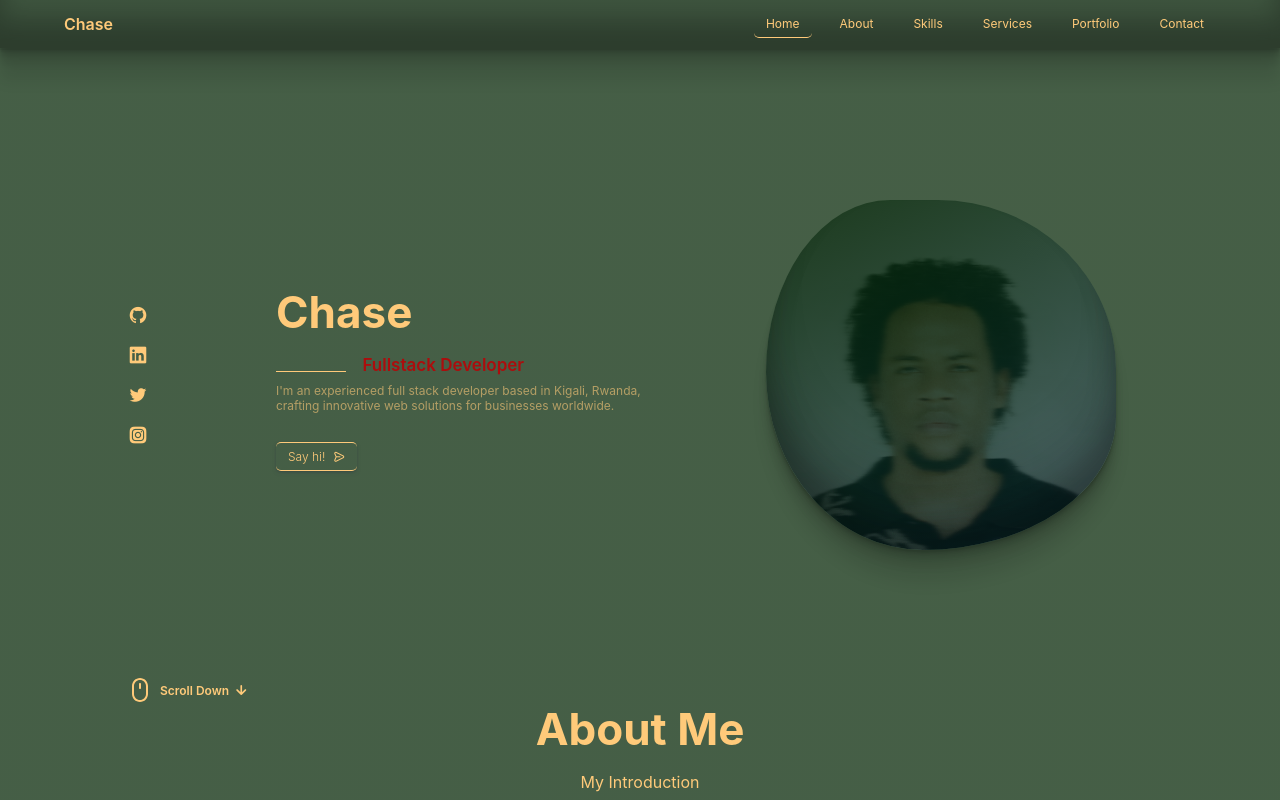
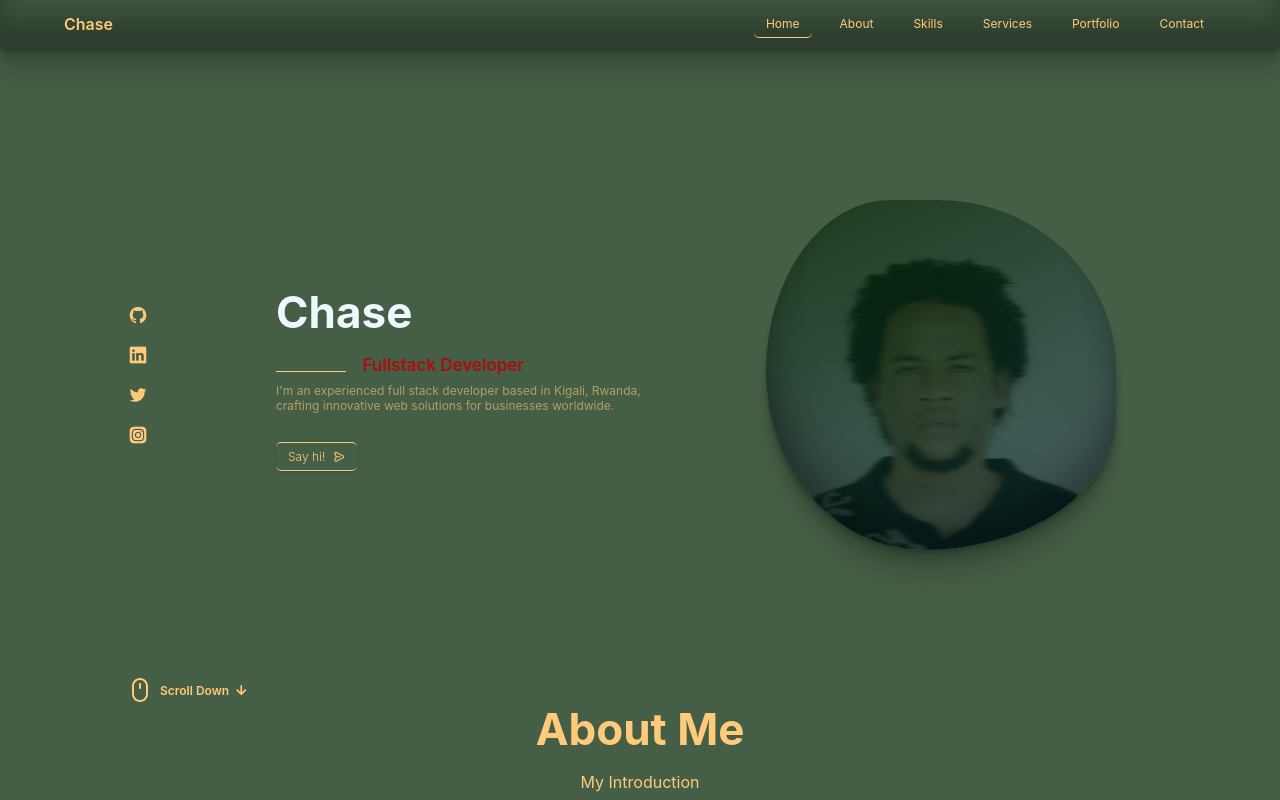
Before and after one commit to Chaseknis/portfolio, a React (Create React App) app: page /skills in a window 1280 px wide. Shown: the top 800 px of the page. Built offline with nearby package versions, Linux system fonts and the light colour scheme.

Commit message:
Use formspree to validate the contact Form Run linters for errrors

```diff
--- a/src/routes/Footer.js
+++ b/src/routes/Footer.js
@@ -1,8 +1,9 @@
 import React from 'react';
+import './styles/footer.css';
 
 function Footer() {
   return (
-    <div>Footer</div>
+    <h1>Footer</h1>
   );
 }
 
--- a/src/routes/styles/footer.css
+++ b/src/routes/styles/footer.css
@@ -0,0 +1,3 @@
+h1 {
+  color: aliceblue;
+}
```
